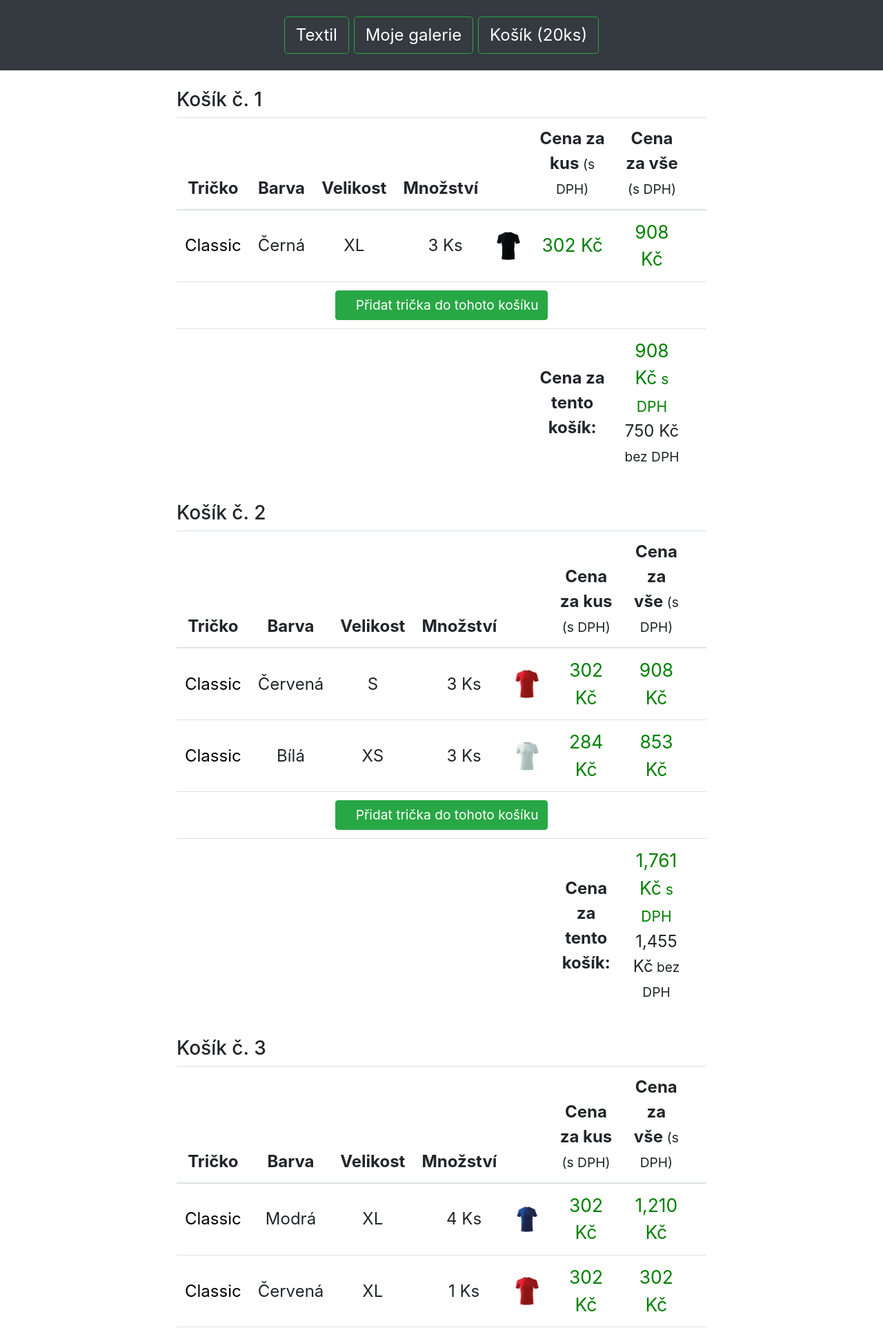
After one commit to HonzaKovanda/tshirts, a Django app: page /kosik/ in a window 1280 px wide. The commit adds this page. Shown: the top 1928 px of the page at 69% size. Run offline with Django 3.2, Linux system fonts and the light colour scheme; a user stored in the database is signed in; data comes from the database, SQL or seed files in the repository; both versions use the stored data as it was after the commit; some libraries are stand-ins or nearby versions.

Commit message:
One page cart (instead multiple page)

```diff
--- /dev/null
+++ b/cart/templates/cart/cart_home.html
@@ -0,0 +1,79 @@
+{% extends 'products/base.html' %}
+{% load humanize %}
+
+{% block content %}
+
+
+<div class="one-page-cart-content">
+    {% for cart in carts %}
+    <div class="one-page-cart-self">
+    <h3>Košík č. {{forloop.counter}}</h3>
+    {% if cart.active %}<span style="color:green"><b>Aktivní</b></span>{% endif %}
+    <table class="table table-hover  center cart">
+        <thead {% if cart.active %} style="background-color:rgb(106, 201, 238)">{% endif %}
+            <tr>
+                <th scope="col">Tričko</th>
+                <th scope="col">Barva</th>
+                <th scope="col">Velikost</th>
+                <th scope="col">Množství</th>
+                <th scope="col"></th>
+                <th scope="col">Cena za kus <small>(s DPH)</small></th>
+                <th scope="col">Cena za vše <small>(s DPH)</small></th>
+                <th></th>
+            </tr>
+        </thead>
+
+    {%for item in cart.orderitems.all %}
+
+    <tr>
+        <td><a href="{% url 'products:detail' item.item.slug %}" id="black_font">{{ item.item.title }}</a></td>
+        <td>{{ item.item.color}}</td>
+        <td>{{ item.size}}</td>
+        <td><a href="{% url 'cart:decrease_item' item.item.slug item.size.id cart.id %}" class="glyphicon glyphicon-minus-sign text-info no_under_line"></a>&nbsp;&nbsp;  {{ item.quantity }} Ks&nbsp;
+            <a href="{% url 'cart:increase_item' item.item.slug item.size.id cart.id %}" class="glyphicon glyphicon-plus-sign text-info no_under_line"></a></td>
+        <td><a href="{% url 'products:detail' item.item.slug %}"><img src="{{ item.item.image.url }}" id="product_cart_image"></a></td>
+        <td><span class="green_price">{{ item.item.price_with_tax|intcomma }} Kč <small></small></span></br> </td>
+        <td><span class="green_price">{{ item.get_total_with_tax|intcomma }} Kč <small></small></td>
+        <td><a href="#myModal{{cart.id}}-{{ forloop.counter }}" type="button" class="glyphicon glyphicon-remove no_under_line" data-toggle="modal"></a></td>
+    </tr>
+
+    <!-- Delte t-shirt from cart pop-up confirmation. - Modal HTML -->
+    <div id="myModal{{cart.id}}-{{ forloop.counter }}" class="modal fade">
+        <div class="modal-dialog">
+            <div class="modal-content">
+                <div class="modal-header">
+                    <h5 class="modal-title">Potvrzení</h5>
+                    <button type="button" class="close" data-dismiss="modal">&times;</button>
+                </div>
+                <div class="modal-body">
+                    <p>Opravdu chcete odstranit tričko <b>{{ item.item.title }}</b> z košíku?</p>
+                    <p><img src="{{ item.item.image.url }}" id="product_cart_image"></p>
+                    <p class="text-secondary"><small></small></p>
+                </div>
+                <div class="modal-footer">
+                    <button type="button" class="btn btn-secondary" data-dismiss="modal">Zrušit</button>
+                    <button type="button" class="btn btn-primary white-link"><a href="{% url 'cart:delete_item' item.item.slug item.size.id cart.id %}">Odstranit</a></button>
+                </div>
+            </div>
+        </div>
+    </div>
+
+
+    {% endfor %}
+    <tr>
+        <td colspan="8"><button type="button" class="btn btn-success  white-link"><a href="{% url 'cart:active_this_cart' cart.id %}">
+             <small><span class="glyphicon glyphicon-plus"></span></small>&nbsp;&nbsp; Přidat trička do tohoto košíku</a></button></td>
+    </tr>
+    <tr>
+        <td colspan="5"></td>
+        <td><b> Cena za tento košík: </b></td>
+        <td> <span class="green_price">{{ cart.get_totals_with_tax|intcomma }} Kč<small> s DPH</small></span></br>{{ cart.get_totals|intcomma }} Kč<small> bez DPH</small></td>
+        <td></td>
+    </tr>
+    </table>
+    </div>
+{% endfor %}
+
+<button type="button" class="btn btn-success btn-lg white-link"><a href="{% url 'cart:create_new_cart' %}">Vytvořit nový košík <span class="glyphicon glyphicon-plus"></span></a></button>
+</div>
+{% endblock %}
--- /dev/null
+++ b/cart/templatetags/cart_tag.py
@@ -0,0 +1,17 @@
+from django import template
+from cart.models import Order
+
+register = template.Library()
+
+@register.filter
+def cart_total(user):
+    orders = Order.objects.filter(user=user, ordered=False)
+    total = 0
+
+    if orders.exists():
+        for order in orders:
+            for item in order.orderitems.all():
+                total += item.quantity
+        return total
+    else:
+    	return 0
--- a/cart/urls.py
+++ b/cart/urls.py
@@ -7,10 +7,10 @@ app_name='cart'
 
 urlpatterns = [
     path('add_from_detail/<slug>/', views.add_to_cart_from_detail, name='add_item_from_detail'),
-    path('add/<slug>/<int:item_size>/', views.add_to_cart, name='add_item'),
-    path('<int:current_cart>/', views.cart_view, name='cart_view'),
-    path('active_cart/', views.show_active_cart, name='show_active_cart'),
-    path('create_new_cart/', views.create_new_cart, name='create_new_cart'),
-    path('remove/<slug>/<int:size>/', views.remove_from_cart, name='remove'),
-    path('delete/<slug>/<int:size>/', views.delete_from_cart, name='delete'),
+    path('create-new-cart/', views.create_new_cart, name='create_new_cart'),
+    path('', views.cart_view, name='cart_view'),
+    path('active-this-cart/<int:cart_id>/', views.active_this_cart, name='active_this_cart'),
+    path('add/<slug>/<int:item_size>/<int:cart_id>', views.increase_item, name='increase_item'),
+    path('remove/<slug>/<int:item_size>/<int:cart_id>', views.decrease_item, name='decrease_item'),
+    path('delete/<slug>/<int:item_size>/<int:cart_id>', views.delete_item, name='delete_item'),
 ]
--- a/cart/views.py
+++ b/cart/views.py
@@ -7,8 +7,14 @@ from django.contrib import messages
 from products.models import Tshirt, Size
 from .models import Item, Order
 
+# Adds item from product detail
 def add_to_cart_from_detail(request, slug):
     item_size = Size.objects.get(pk=request.POST['size'])
+    return add_to_cart(request, slug, item_size)
+
+# Increases quantity of item in cart
+def increase_item(request, slug, item_size, cart_id):
+    active_this_cart(request, cart_id)
     return add_to_cart(request, slug, item_size)
 
 # Adds tshirt to the shopping cart.
@@ -28,15 +34,15 @@ def add_to_cart(request, slug, item_size):
     # Gets existing order or creates new one.
     # Gets existing tshirt and increases quantity or creates new one.
 
-    order_qs = Order.objects.filter(user=request.user, ordered=False, active=True)# Vezme aktivní košík
-    if order_qs.exists(): # Pokud existuje aktivní košík
+    order_qs = Order.objects.filter(user=request.user, ordered=False, active=True)# Get active cart
+    if order_qs.exists(): # If active cart exists
         order = order_qs[0]
         # Check if the order item is in the order.
-        if order.orderitems.filter(item__slug=item.slug, size=item_size).exists(): # Pokud existuje v aktivním košíku tričko napč. classic-bílá.
+        if order.orderitems.filter(item__slug=item.slug, size=item_size).exists(): # If in active cart exists t-shirt e.g. "classic-bílá".
             order_item.quantity +=1
             order_item.save()
             messages.info(request, 'Počet triček byl navýšen.')
-            return redirect("cart:show_active_cart")
+            return redirect("cart:cart_view")
         else:
 
             # Gets and assigns size of t-shirt from form
@@ -46,8 +52,8 @@ def add_to_cart(request, slug, item_size):
 
             # Adds new item
             order.orderitems.add(order_item)
-            messages.info(request, 'Tričko bylo úspěšně přidáno do košíku.X')
-            return redirect("cart:show_active_cart")
+            messages.info(request, 'Tričko bylo úspěšně přidáno do košíku.')
+            return redirect("cart:cart_view")
     else:
         # Gets and assigns size of t-shirt from form
         order_item.size = item_size
@@ -59,14 +65,16 @@ def add_to_cart(request, slug, item_size):
         order.active = True
         order.save()
         messages.info(request, 'Tričko bylo úspěšně přidáno do košíku.')
-        return redirect("cart:show_active_cart")
+        return redirect("cart:cart_view")
 
 # Removes tshirt to the shopping cart.
 
-def remove_from_cart(request, slug, size):
+def decrease_item(request, slug, item_size, cart_id):
+    active_this_cart(request, cart_id)
     item = get_object_or_404(Tshirt, slug=slug)
+    item_size = item_size
     this_order = Order.objects.get(user=request.user, ordered=False, active=True)
-    order_item = this_order.orderitems.get(item=item, size=size, user=request.user)
+    order_item = this_order.orderitems.get(item=item, size=item_size, user=request.user)
 
     # Gets existed tshirt and decreases quantity or delete it.
 
@@ -74,31 +82,51 @@ def remove_from_cart(request, slug, size):
         order_item.quantity -=1
         order_item.save()
         messages.info(request, 'Tričko bylo odebráno.')
-        return redirect("cart:show_active_cart")
+        return redirect("cart:cart_view")
     else:
         order_item.delete()
         messages.info(request, 'Tričko bylo odstraněno z košíku.')
-        return redirect("cart:show_active_cart")
+        return redirect("cart:cart_view")
 
 # Deletes item from shopping cart.
 
-def delete_from_cart(request, slug, size):
+def delete_item(request, slug, item_size, cart_id):
+    active_this_cart(request, cart_id)
     item = get_object_or_404(Tshirt, slug=slug)
     this_order = Order.objects.get(user=request.user, ordered=False, active=True)
-    order_item = this_order.orderitems.get(item=item, size=size, user=request.user)
+    order_item = this_order.orderitems.get(item=item, size=item_size, user=request.user)
     order_item.delete()
     messages.info(request, 'Tričko bylo odstraněno z košíku.')
-    return redirect("cart:show_active_cart")
+    return redirect("cart:cart_view")
 
 
-# Shows items in shopping cart View
+# Creates new cart.
 
-def cart_view(request, current_cart):
+def create_new_cart(request):
+    order = Order.objects.create(user=request.user)
+
+    all_carts = Order.objects.filter(user=request.user, ordered=False,)
+    count_all_carts = Order.objects.filter(user=request.user, ordered=False,).count()
+    cart_id = all_carts[count_all_carts-1].pk
+
+    active_this_cart(request, cart_id)
+
+    messages.info(request, 'Nový košík vytvořen.')
+    return redirect("cart:cart_view")
+
+
+def cart_view(request):
+    user = request.user
+
+    carts = Order.objects.filter(user=user, ordered=False)
+    order = [0]
+
+
+    return render(request, "cart/cart_home.html", { 'order':order, 'carts':carts,})
+
+def active_this_cart(request, cart_id):
 
     user = request.user
-    current_cart = int(current_cart)
-    current_cart -= 1
-
 
     # Deactives all other carts as primary
     orders = Order.objects.filter(user=user, ordered=False)
@@ -106,44 +134,9 @@ def cart_view(request, current_cart):
         order.active = False
         order.save()
 
-    # Assigns items to cart
-    orders = Order.objects.filter(user=user, ordered=False)
-    order = orders[current_cart]
-    items = orders[current_cart].orderitems.all()
-
     # Actives current cart as primary
+    order = orders.get(pk=cart_id)
     order.active = True
     order.save()
 
-    carts = orders
-
-    if items.exists():
-        return render(request, 'cart/home.html', {'items': items, 'order': order, 'carts': carts,})
-    else:
-        messages.warning(request, "Prázdno v košíku jest.")
-        return render(request, 'cart/home.html', {'items': items, 'order': order, 'carts': carts,})
-
-
-def show_active_cart(request):
-    user = request.user
-    get_carts = Order.objects.filter(user=user, ordered=False,)
-
-    all_carts = []
-    for carts in get_carts:
-        all_carts.append(carts.id)
-
-    active_cart = Order.objects.get(user=user, ordered=False, active=True)
-    active_cart_possition = all_carts.index(active_cart.id)
-
-    return redirect("cart:cart_view", current_cart=int(active_cart_possition+1))
-
-
-# Creates new cart.
-
-def create_new_cart(request):
-    order = Order.objects.create(user=request.user)
-
-    count_all_carts = Order.objects.filter(user=request.user, ordered=False,).count()
-
-    messages.info(request, 'Nový košík vytvořen.')
-    return redirect("cart:cart_view", current_cart=count_all_carts)
+    return redirect("products:home")
--- a/products/static/products/style.css
+++ b/products/static/products/style.css
@@ -46,7 +46,7 @@ ul {
 }
 
 #product_cart_image {
-    max-width: 50px;
+    max-width: 40px;
 }
 
 #product_thumbnail {
@@ -74,7 +74,7 @@ ul {
 
 .green_price {
     color: green;
-    font-size: 1.2em;
+    font-size: 1.1em;
 }
 
 .close_cross a {
@@ -99,4 +99,20 @@ ul {
 
 }
 
+
+.one-page-cart-content {
+    width: 60%;
+    margin: auto;
+    padding-bottom: 40px;
+
+
+
+}
+
+.one-page-cart-self {
+    padding: 10px 0px;
+
+}
+
+
 /*Radiobutton*/
--- a/products/templates/products/base.html
+++ b/products/templates/products/base.html
@@ -2,6 +2,7 @@
 <html lang="cs-cz">
 <head>
     {% load static %}
+    {% load cart_tag %}
     <meta charset="utf-8" >
     <title>E-shop s tričky</title>
     <link rel="stylesheet" type="text/css" href="{% static 'products/style.css' %}">
@@ -17,9 +18,8 @@
             Textil <span class="glyphicon glyphicon-search"></span></a></button>
         <button type="button" class="btn btn-outline-success btn-lg"><a href="">
             Moje galerie <span class="glyphicon glyphicon-picture"></span></a></button>
-        <button type="button" class="btn btn-outline-success btn-lg"><a href="{% url 'cart:show_active_cart'%}">
-            Košík <span class="glyphicon glyphicon-shopping-cart"></span></a></button>
-
+        <button type="button" class="btn btn-outline-success btn-lg"><a href="{% url 'cart:cart_view'%}">
+            Košík <span class="glyphicon glyphicon-shopping-cart"></span> ({{ request.user| cart_total }}ks)</a></button>
     </div>
 
 
--- /dev/null
+++ b/runtime.txt
@@ -0,0 +1 @@
+python-3.8.1
--- a/tshirts/settings.py
+++ b/tshirts/settings.py
@@ -121,6 +121,8 @@ USE_TZ = True
 # Static files (CSS, JavaScript, Images)
 # https://docs.djangoproject.com/en/1.11/howto/static-files/
 
+#PROJECT_DIR = os.path.dirname(os.path.abspath(__file__))
+STATIC_ROOT = os.path.join(BASE_DIR, 'static/')
 STATIC_URL = '/static/'
 
 MEDIA_ROOT = os.path.join(BASE_DIR, 'media')
```
Also changed, not shown: cart/templates/cart/home.html (deleted, +0 -103 lines), requirements.txt (added, +9 -0 lines), db.sqlite3 (added).
